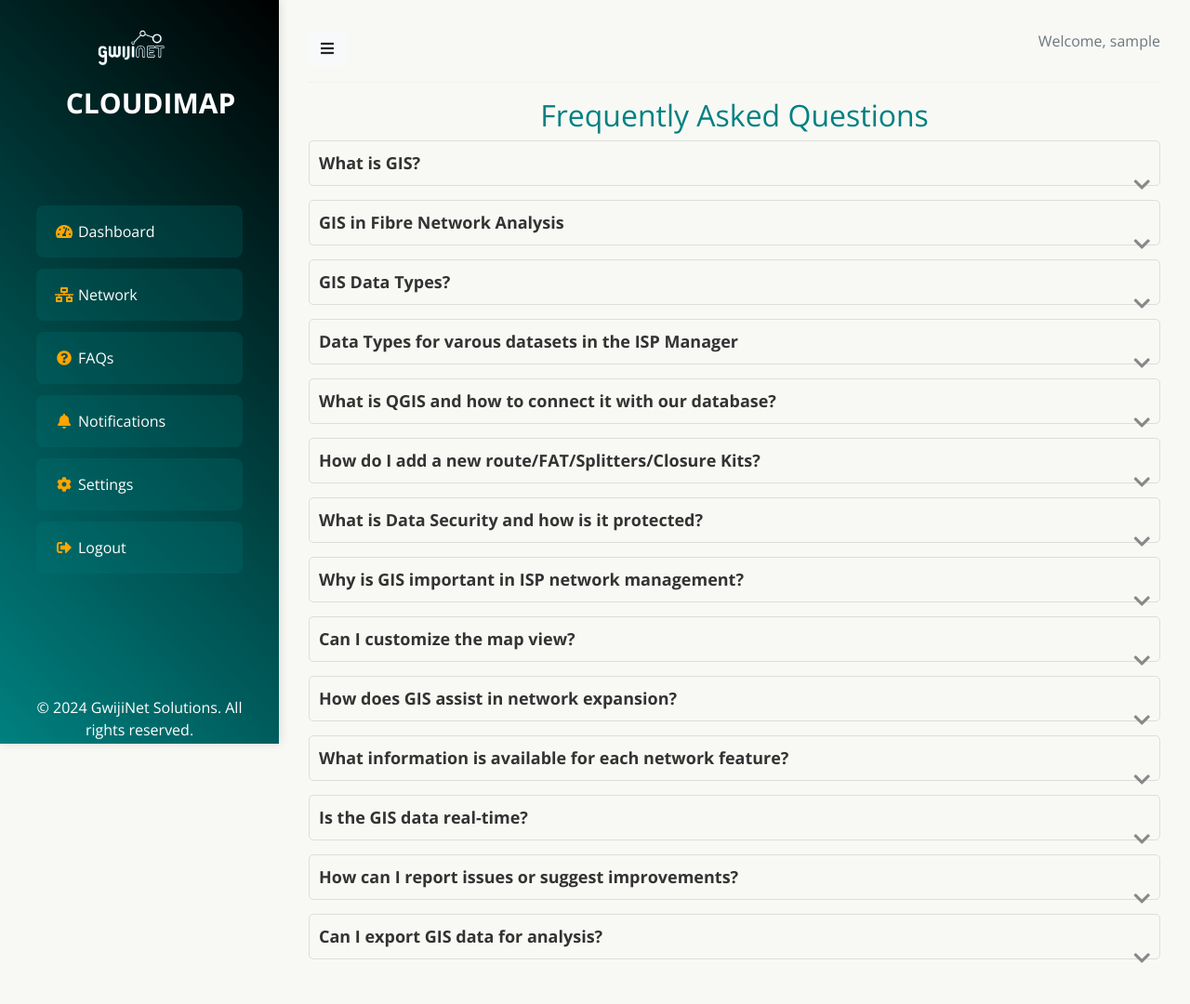
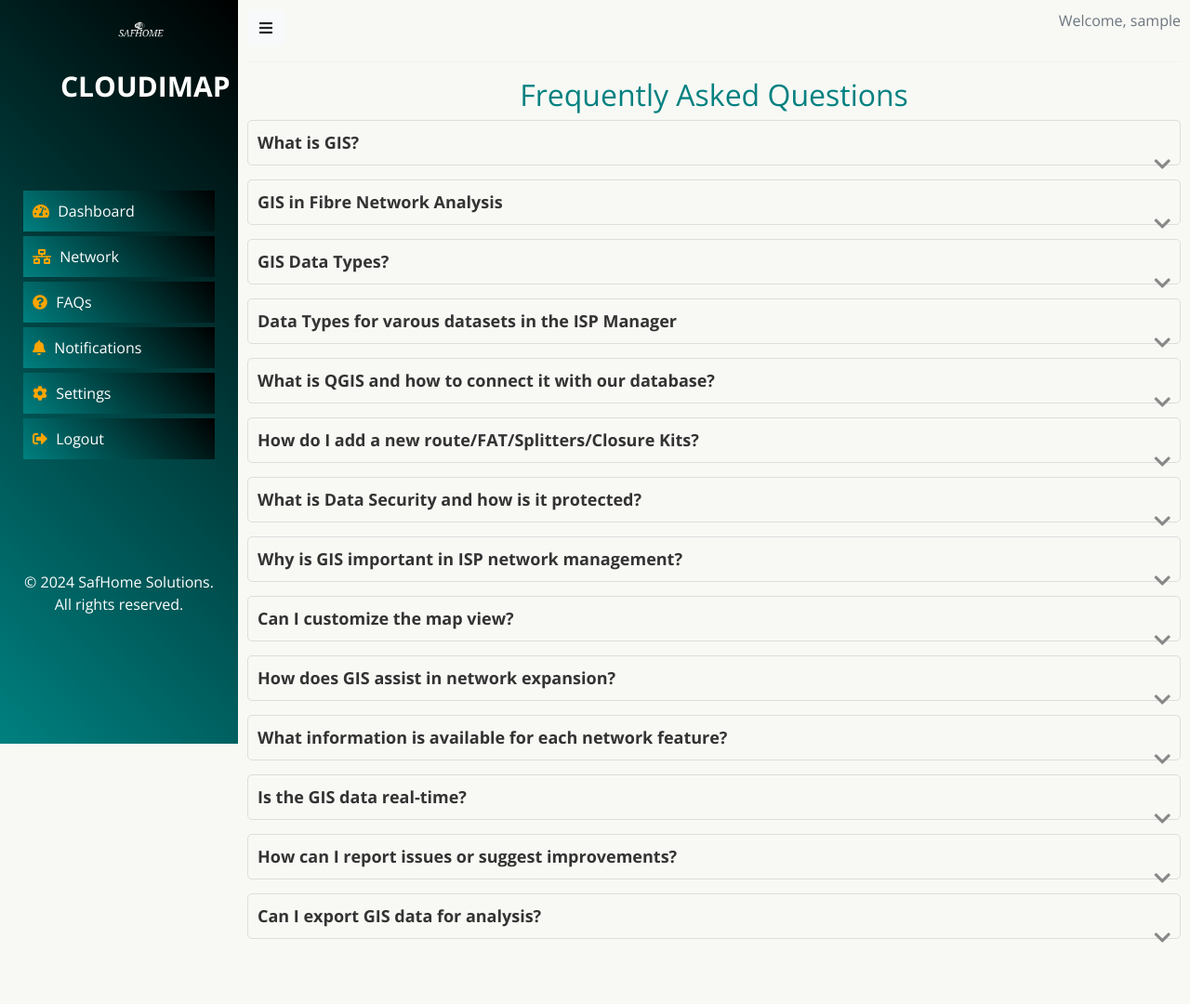
Before and after one commit to ombuijabali/isp_man, a Django app: page /faqs/ in a window 1280 px wide. Shown: the whole page at 93% size. After the commit the page ends 1014 px from the top, so only its background shows below. Run offline with Django 4.2, Linux system fonts and the light colour scheme; the visitor is signed in with stand-in values (Sample User, id 1); some libraries are stand-ins or nearby versions.

Commit message:
Update base.html

```diff
--- a/templates/isp/base.html
+++ b/templates/isp/base.html
@@ -4,7 +4,7 @@
     {% load static %}
     <meta charset="UTF-8">
     <meta name="viewport" content="width=device-width, initial-scale=1, shrink-to-fit=no">
-    <title>{% block title %}GwijiNet CLOUDIMAP{% endblock %}</title>
+    <title>{% block title %}SAFHOME CLOUDIMAP{% endblock %}</title>
     <!-- Bootstrap CSS -->
     <link href="https://cdn.jsdelivr.net/npm/bootstrap@5.3.2/dist/css/bootstrap.min.css" rel="stylesheet" integrity="sha384-T3c6CoIi6uLrA9TneNEoa7RxnatzjcDSCmG1MXxSR1GAsXEV/Dwwykc2MPK8M2HN" crossorigin="anonymous">
     <link rel="stylesheet" href="https://cdnjs.cloudflare.com/ajax/libs/font-awesome/5.15.3/css/all.min.css">
@@ -13,148 +13,88 @@
 
 
     <style>
-        /* Base Layout */
         body {
             display: flex;
             font-family: 'Open Sans', sans-serif;
             background-color: #F8F9F5;
-            margin: 0;
-            min-height: 100vh;
+            margin:0;
         }
 
-        /* Sidebar Styles */
         #sidebar {
-            width: 300px;
+            width: 20%;
             background: linear-gradient(45deg, teal, #000);
-            padding: 1.5rem;
+            padding: 10px;
             position: fixed;
             height: 100%;
             overflow-y: auto;
-            transition: all 0.5s ease;
-            box-shadow: 2px 0 10px rgba(0, 0, 0, 0.1);
-            left: 0;
+            transition: margin-left 0.5s; /* Add transition for smooth animation */
         }
 
         #sidebar.collapsed {
-            margin-left: -300px;
+            margin-left: -20%; /* Hide the sidebar when collapsed */
         }
 
-        /* Brand Styling */
+        #sidebar .navbar-brand {
+            font-size: 1.5rem;
+            font-weight: bold;
+        }
+
+        #sidebar ul.nav {
+            margin-top: 20px;
+        }
+
+        #sidebar .nav-link {
+            border: none;
+            border-radius: 0;
+            padding: 10px;
+            text-align: left;
+        }
+
+        #main {
+            margin-left: 20%; /* Width of the sidebar */
+            padding: 10px;
+            transition: margin-left 0.5s;
+            max-width: 100%; /* Take the full width */
+            box-sizing: border-box; /* Include padding and border in the element's total width */
+        }
+
+        #main.collapsed {
+            margin-left: 0; /* Adjust main content when sidebar is collapsed */
+            max-width: 100%;
+
+        }
+
+        .btn-teal {
+            background: linear-gradient(45deg, teal, #000);
+            color: #fff; /* Text color */
+            transition: background-color 0.3s ease;
+            margin-top: 5px;
+        }
+
+        .btn-teal:hover {
+            color: orange;
+            font-weight: bold;
+        }
+
+        .nav-item {
+            font-size: 22px;
+        }
+
         .navbar-brand {
-            display: flex;
-            flex-direction: column;
-            align-items: center;
             color: white;
             font-weight: bold;
-            font-size: 1.75rem;
-            text-decoration: none;
-
-            padding: 0.5rem;
-            transition: color 0.3s ease;
         }
-
         .navbar-brand:hover {
             color: orange;
-            transform: scale(1.02);
+            font-weight: bold;
         }
 
         .navbar-brand img {
-            height: 40px;
-
-            transition: transform 0.3s ease;
-        }
-
-        .navbar-brand:hover img {
-            transform: scale(1.1);
-        }
-
-        /* Navigation Menu */
-        #sidebar ul.nav {
-            margin-top: 2rem;
-            padding: 0;
-        }
-
-        .nav-item {
-            font-size: 1.25rem;
-            margin-bottom: 0.75rem;
-        }
-
-        .nav-link {
-            display: flex;
-            align-items: center;
-            padding: 1rem 1.25rem;
-            border-radius: 8px;
-            transition: all 0.3s ease;
-            background: rgba(255, 255, 255, 0.1);
-        }
-
-        .btn-teal {
-            background: rgba(0, 128, 128, 0.2);
-            color: white;
-            border: none;
-            width: 100%;
-            text-align: left;
-            font-weight: 500;
-            transition: all 0.3s ease;
-        }
-
-        .btn-teal i {
-            margin-right: 1rem;
-            color: orange;
-            width: 20px;
-            text-align: center;
-            transition: transform 0.3s ease;
-        }
-
-        .btn-teal:hover {
-            background: rgba(255, 255, 255, 0.15);
-            color: orange;
-            transform: translateX(5px);
-        }
-
-        .btn-teal:hover i {
-            transform: scale(1.2);
-        }
-
-        /* Main Content Area */
-        #main {
-            margin-left: 300px;
-            padding: 2rem;
-            transition: margin-left 0.5s ease;
-            width: auto;
-            flex: 1;
-            box-sizing: border-box;
-        }
-
-        #main.collapsed {
-            margin-left: 0;
-            width: 100%;
-        }
-
-
-        /* Responsive Design */
-        @media (max-width: 768px) {
-            #sidebar {
-                width: 260px;
-                margin-left: -260px;
-            }
-
-            #sidebar.active {
-                margin-left: 0;
-            }
-
-            #main {
-                margin-left: 0;
-                width: 100%;
-            }
-
-            .navbar-brand {
-                font-size: 1.5rem;
-            }
-
-            .nav-item {
-                font-size: 1.1rem;
-            }
+            height: 30px;
+            margin-right: 10px;
+            margin-left: 100px;
+            margin-bottom: 10px;
+            margin-top: 5px;
         }
     </style>
 
@@ -170,7 +110,7 @@
         <div id="sidebar" {% if sidebar_collapsed %}class="collapsed"{% endif %}>
             <div class="container-fluid">
                 <a class="navbar-brand" href="{% url 'home' %}">
-                    <img src="{% static 'img/gwijinet.png' %}" alt="GwijiNet Solutions Logo">
+                    <img src="{% static 'img/safhome.png' %}" alt="GwijiNet Solutions Logo">
                 </a>
                 <a class="navbar-brand" style="font-size: 30px; margin-left: 40px" href="{% url 'home' %}">CLOUDIMAP</a>
 
@@ -222,7 +162,7 @@
             </div><br><br><br><br><br>
               <footer class="footer mt-auto" style="margin-top: 40px;">
                 <div class="container text-center">
-                    <p id="copyright" style="color: #FFFFFF;">&copy; <span id="year" style="color: #FFFFFF;">2024</span> GwijiNet Solutions. All rights reserved.</p>
+                    <p id="copyright" style="color: #FFFFFF;">&copy; <span id="year" style="color: #FFFFFF;">2024</span> SafHome Solutions. All rights reserved.</p>
                 </div>
             </footer>
         </div>
```
